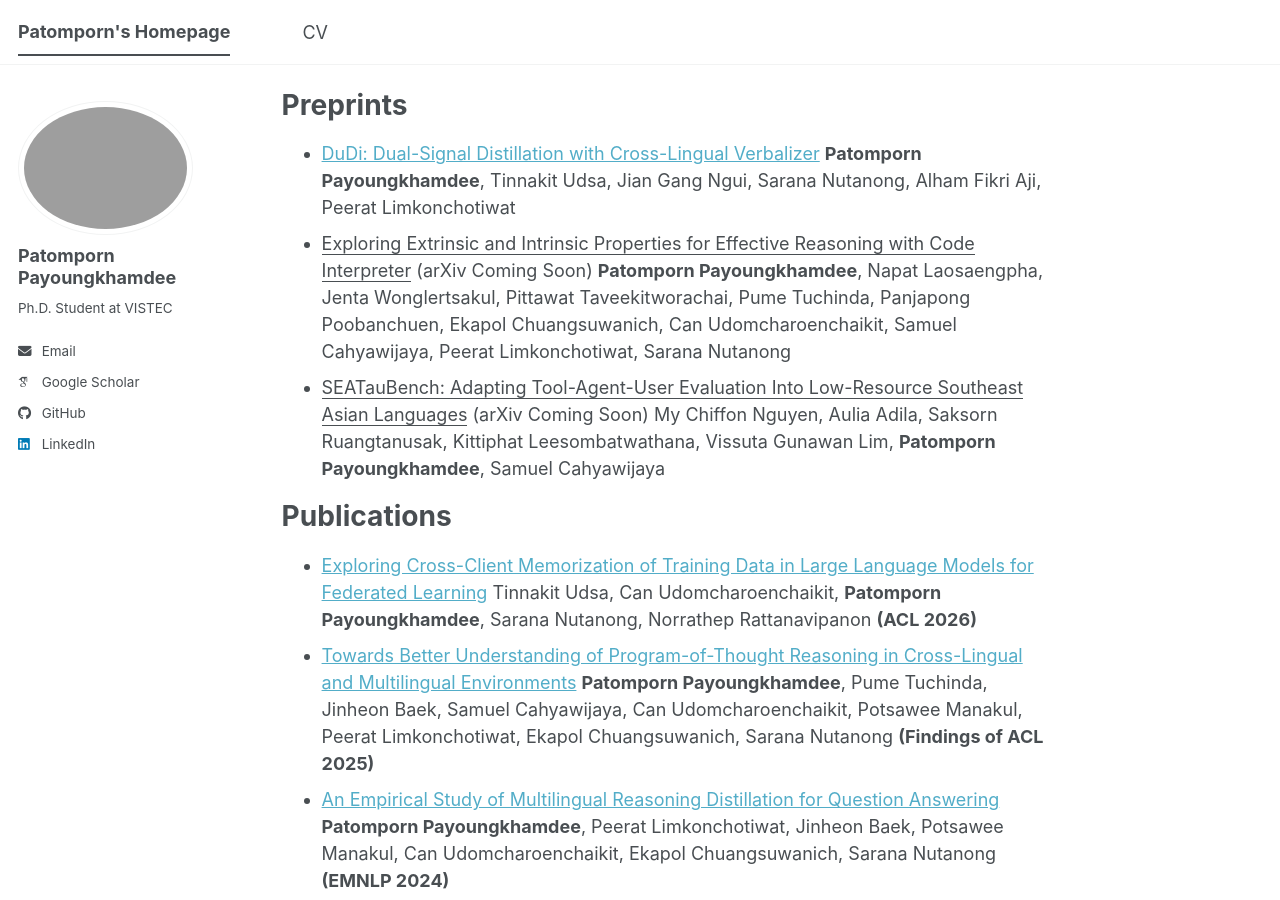
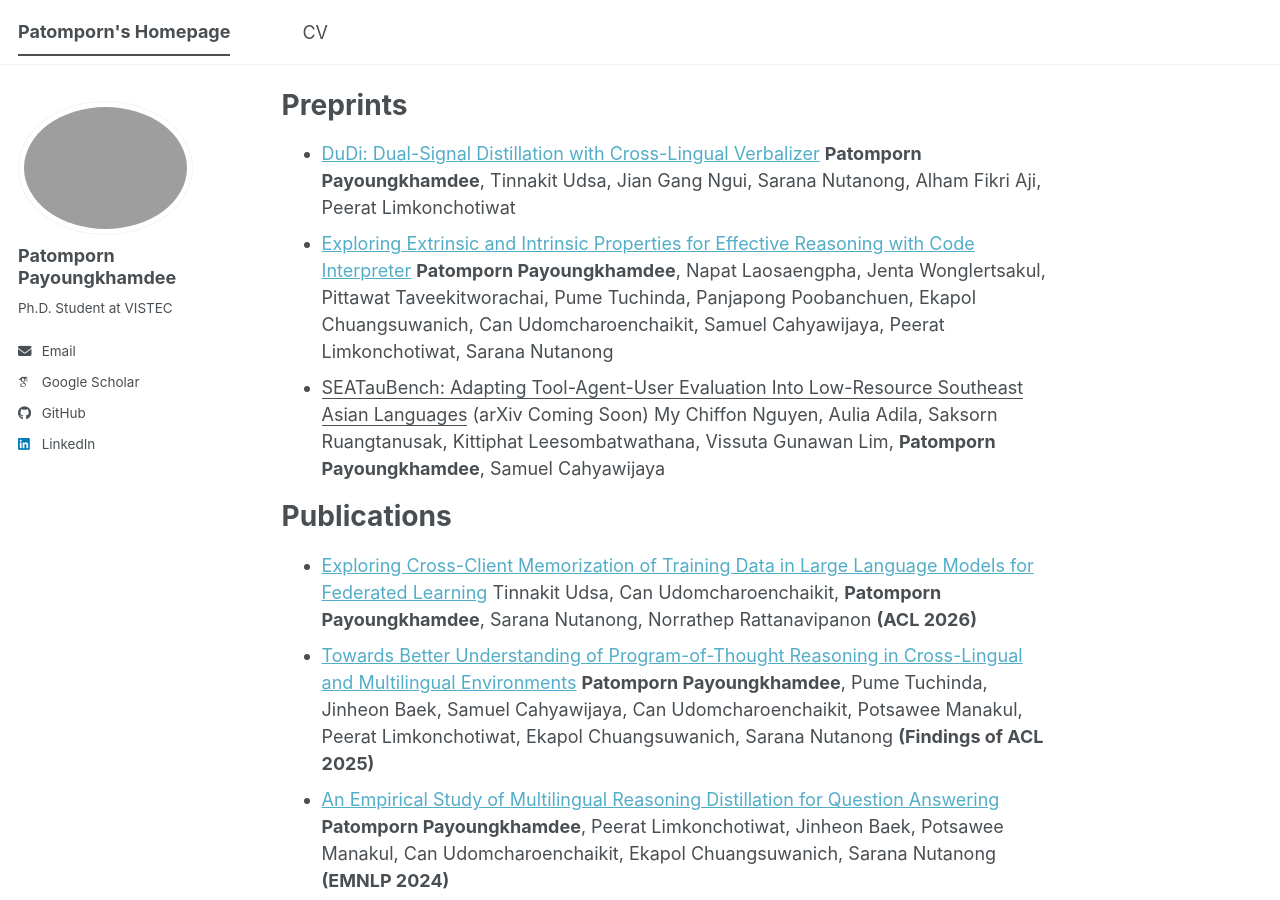
Before and after one commit to calzonelover/calzonelover.github.io, a Jekyll site: the page built from _pages/about.md, in a window 1280 px wide and 900 px high, scrolled down 471 px. Built offline with Jekyll 4.4.1, drawn with Linux system fonts in a browser that asks for light colours; some web fonts are replaced; a script bundle is joined from its source files by our own code; library files that are not in the unit come from our copies.

Commit message:
Update preprints: arXiv properties in reasoning w/ CI

```diff
--- a/_pages/about.md
+++ b/_pages/about.md
@@ -20,7 +20,7 @@
 Preprints
 ======
 - [DuDi: Dual-Signal Distillation with Cross-Lingual Verbalizer](https://arxiv.org/pdf/2606.04694) **Patomporn Payoungkhamdee**, Tinnakit Udsa, Jian Gang Ngui, Sarana Nutanong, Alham Fikri Aji, Peerat Limkonchotiwat
-- <ins>Exploring Extrinsic and Intrinsic Properties for Effective Reasoning with Code Interpreter</ins> (arXiv Coming Soon) **Patomporn Payoungkhamdee**, Napat Laosaengpha, Jenta Wonglertsakul, Pittawat Taveekitworachai, Pume Tuchinda, Panjapong Poobanchuen, Ekapol Chuangsuwanich, Can Udomcharoenchaikit, Samuel Cahyawijaya, Peerat Limkonchotiwat, Sarana Nutanong
+- [Exploring Extrinsic and Intrinsic Properties for Effective Reasoning with Code Interpreter](https://arxiv.org/pdf/2606.16934) **Patomporn Payoungkhamdee**, Napat Laosaengpha, Jenta Wonglertsakul, Pittawat Taveekitworachai, Pume Tuchinda, Panjapong Poobanchuen, Ekapol Chuangsuwanich, Can Udomcharoenchaikit, Samuel Cahyawijaya, Peerat Limkonchotiwat, Sarana Nutanong
 - <ins>SEATauBench: Adapting Tool-Agent-User Evaluation Into Low-Resource Southeast Asian Languages</ins> (arXiv Coming Soon) My Chiffon Nguyen, Aulia Adila, Saksorn Ruangtanusak, Kittiphat Leesombatwathana, Vissuta Gunawan Lim, **Patomporn Payoungkhamdee**, Samuel Cahyawijaya
 
 Publications
```
